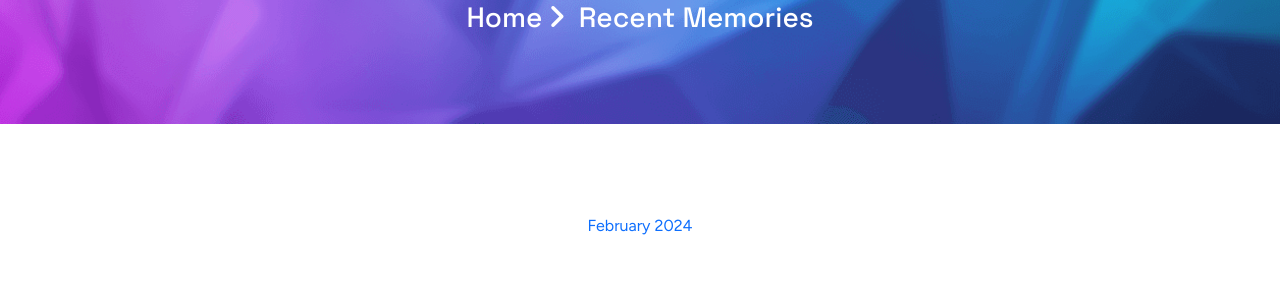
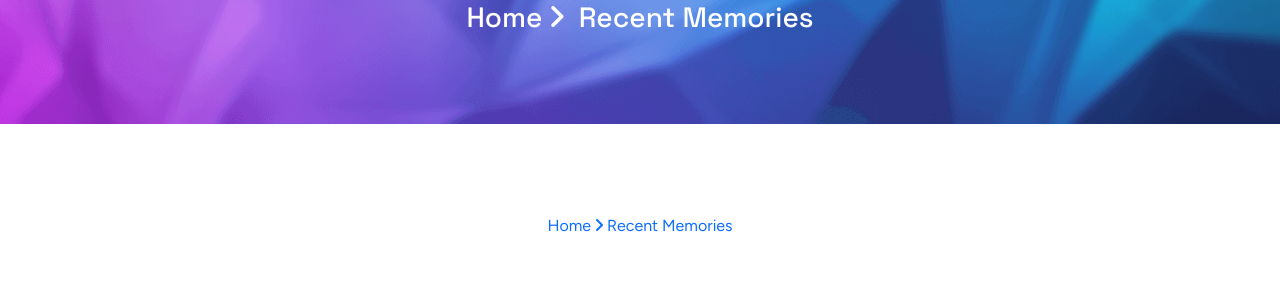
Before and after one commit to thenavodianplatform/tnp, a Next.js app: page /memories in a window 1280 px wide. Shown: the part 247-535 px from the top of the page. Built offline with nearby package versions, Linux system fonts and the light colour scheme.

Commit message:
Update page.tsx

```diff
--- a/app/memories/page.tsx
+++ b/app/memories/page.tsx
@@ -24,11 +24,15 @@ export default function Memories() {
 					</div>
 					{/*===== HERO AREA ENDS =======*/}
 
-					<div className="heading1 text-center">
-										<h1>Recent Memories</h1>
-										<div className="space20" />
-										<Link href="/"><span>February 2024</span></Link>
+					<div className="row">
+						<div className="col-lg-6 m-auto">
+							<div className="heading1 text-center">
+								<h1>Recent Memories</h1>
+									<div className="space20" />
+										<Link href="/">Home <i className="fa-solid fa-angle-right" /> <span>Recent Memories</span></Link>
 									</div>
+								</div>
+							</div>
 					{/*===== MEMORY AREA STARTS =======*/}
 					<div className="memory-inner-section-area sp1">
 						<div className="container">
```
